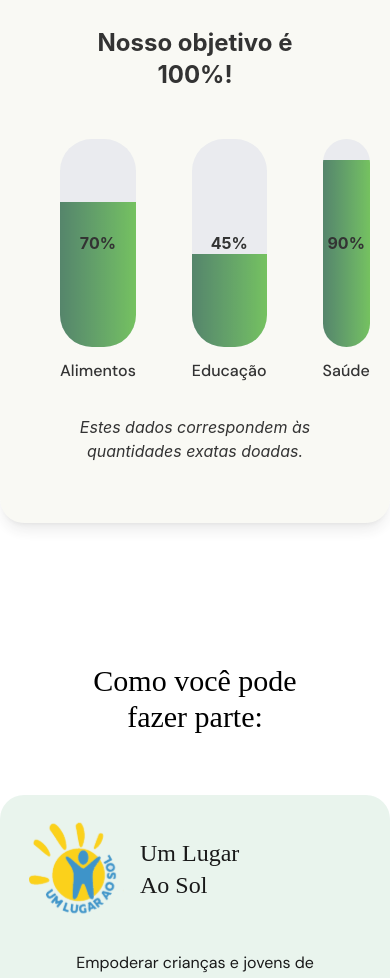
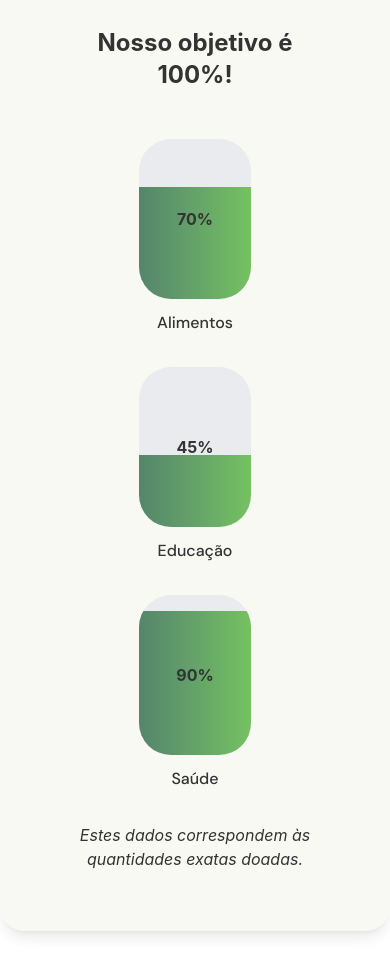
Before and after one commit to LostBoy3/Educadoa, a React (Vite) app: page / in a window 390 px wide. Shown: the part 2180-3158 px from the top of the page. Built offline with nearby package versions, Linux system fonts and the light colour scheme; a web font is replaced by a local one.

Commit message:
fix: improve dashboard responsiveness on mobile

```diff
--- a/src/pages/home/DashBoard.jsx
+++ b/src/pages/home/DashBoard.jsx
@@ -14,10 +14,10 @@ function DashBoard() {
       <div className="w-full flex justify-center">
         <div className="bg-[#F8F8F2] bg-w p-15 rounded-3xl shadow-lg opacity-80 w-full max-w-2xl text-center transition-all duration-300 hover:scale[1.02] hover:translate-y-1 hover:opacity-100">
           <h2 className="text-2xl font-bold mb-12">Nosso objetivo é 100%!</h2>
-          <div className="flex items-end gap-14">
+          <div className="flex flex-col md:flex-row items-center md:items-end gap-8 md:gap-14">
             {data.map((item, index) => (
-              <div key={index} className="flex flex-col items-center flex-1">
-                <div className="w-full h-52 bg-gray-200 rounded-4xl flex items-end overflow-hidden">
+              <div key={index} className="flex flex-col items-center md:flex-1">
+                <div className="w-28 md:w-full h-40 md:h-52 bg-gray-200 rounded-4xl flex items-end overflow-hidden">
                   <div className="relative w-full h-full flex items-end">
                     <div
                       className="w-full bg-gradient-to-r from-bgreen to-green rounded-3x1 transition-all duration-500"
```
